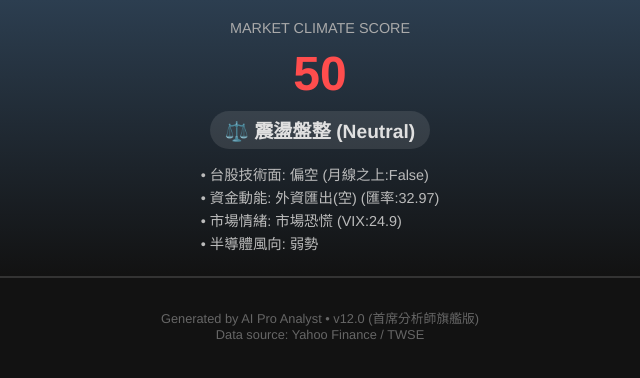
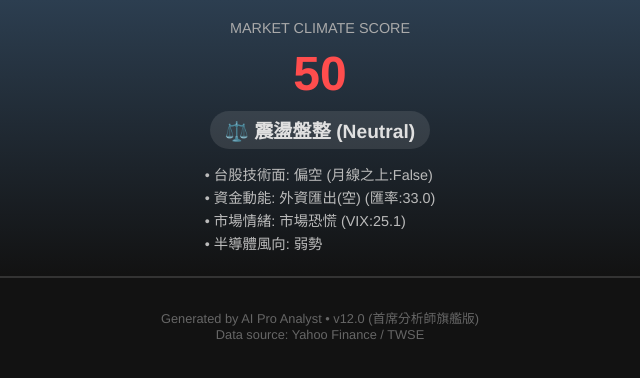
Before and after one commit to hongchihhuang-oss/Stock-analysis, a plain HTML site: page index.html in a window 1280 px wide. Shown: the full height of the page, 320-960 px from the left. Drawn offline with Linux system fonts and the light colour scheme.

Commit message:
deploy: a1b85d24affce5f4fd4e1d7ee7a279c64473d749

```diff
--- a/index.html
+++ b/index.html
@@ -64,7 +64,7 @@
         <div class="macro-trend">⚖️ 震盪盤整 (Neutral)</div>
         <br>
         <div class="macro-list">
-            • 台股技術面: 偏空 (月線之上:False)<br>• 資金動能: 外資匯出(空) (匯率:32.97)<br>• 市場情緒: 市場恐慌 (VIX:24.9)<br>• 半導體風向: 弱勢<br>
+            • 台股技術面: 偏空 (月線之上:False)<br>• 資金動能: 外資匯出(空) (匯率:33.0)<br>• 市場情緒: 市場恐慌 (VIX:25.1)<br>• 半導體風向: 弱勢<br>
         </div>
     </div>
 
```
